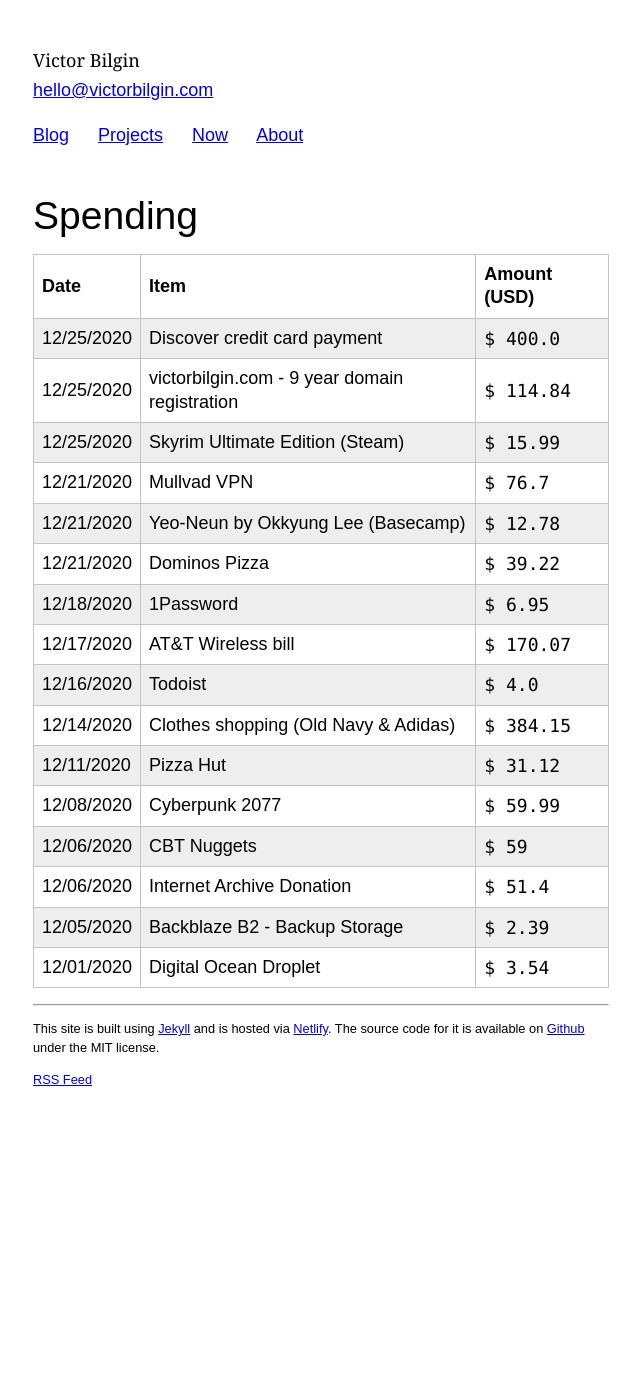
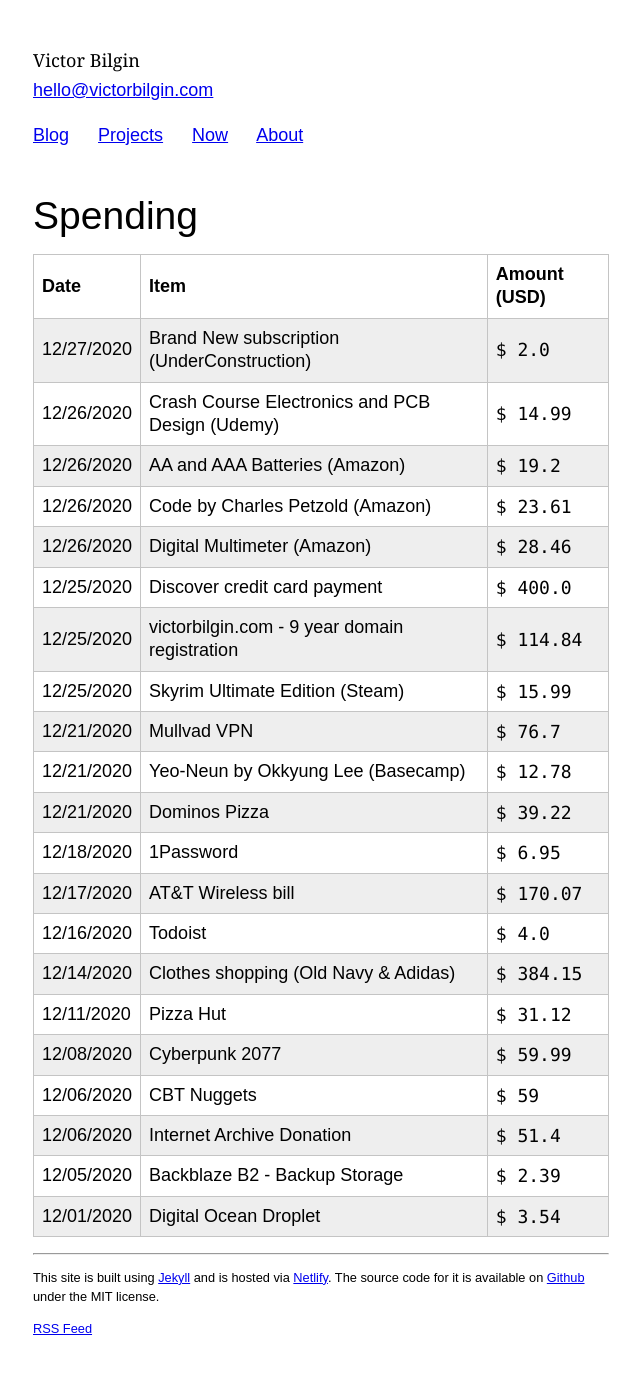
Before and after one commit to vbilgin/vb-v7, a Jekyll site: the page built from _projects/spending.html, in a window 1280 px wide. Shown: the whole page, without its empty margins (319-959 px from the left). Built offline with Jekyll 4.4.1, drawn with Linux system fonts in a browser that asks for light colours; before the commit the page ends 1150 px from its top, so only the background shows below that.

Commit message:
Added expenses

```diff
--- a/_data/spending.yml
+++ b/_data/spending.yml
@@ -46,3 +46,18 @@
 - date: 2020-12-25
   name: "Discover credit card payment"
   amount: 400.00
+- date: 2020-12-26
+  name: "Digital Multimeter (Amazon)"
+  amount: 28.46
+- date: 2020-12-26
+  name: "Code by Charles Petzold (Amazon)"
+  amount: 23.61
+- date: 2020-12-26
+  name: "AA and AAA Batteries (Amazon)"
+  amount: 19.20
+- date: 2020-12-26
+  name: "Crash Course Electronics and PCB Design (Udemy)"
+  amount: 14.99
+- date: 2020-12-27
+  name: "Brand New subscription (UnderConstruction)"
+  amount: 2.00
```
